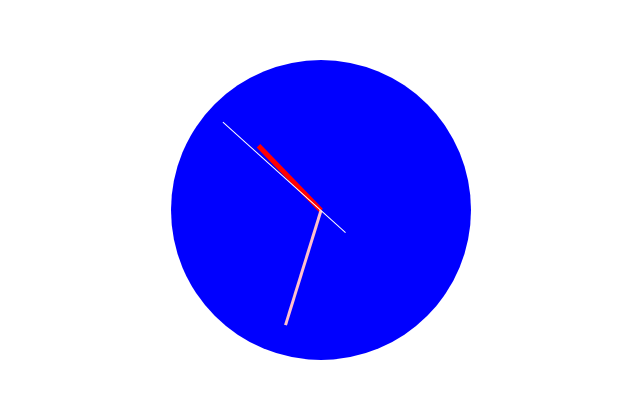
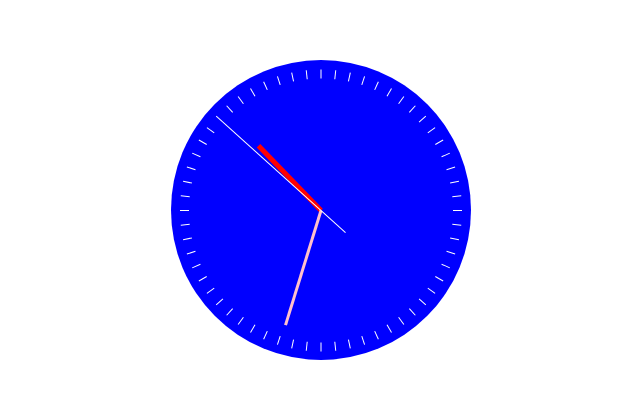
Before and after one commit to CWMo/clock, a plain HTML site: page index.html in a window 1280 px wide. Shown: the part 150-548 px from the top of the page, without its empty margins (319-959 px from the left). Drawn offline with Linux system fonts and the light colour scheme.

Commit message:
Add graduation marks

```diff
--- a/index.html
+++ b/index.html
@@ -13,6 +13,66 @@
         <div id="hour" class="hand"></div>
         <div id="min" class="hand"></div>
         <div id="sec" class="hand"></div>
+        <div style="--min: 0" class="graduation"><div></div></div>
+        <div style="--min: 1" class="graduation"><div></div></div>
+        <div style="--min: 2" class="graduation"><div></div></div>
+        <div style="--min: 3" class="graduation"><div></div></div>
+        <div style="--min: 4" class="graduation"><div></div></div>
+        <div style="--min: 5" class="graduation"><div></div></div>
+        <div style="--min: 6" class="graduation"><div></div></div>
+        <div style="--min: 7" class="graduation"><div></div></div>
+        <div style="--min: 8" class="graduation"><div></div></div>
+        <div style="--min: 9" class="graduation"><div></div></div>
+        <div style="--min: 10" class="graduation"><div></div></div>
+        <div style="--min: 11" class="graduation"><div></div></div>
+        <div style="--min: 12" class="graduation"><div></div></div>
+        <div style="--min: 13" class="graduation"><div></div></div>
+        <div style="--min: 14" class="graduation"><div></div></div>
+        <div style="--min: 15" class="graduation"><div></div></div>
+        <div style="--min: 16" class="graduation"><div></div></div>
+        <div style="--min: 17" class="graduation"><div></div></div>
+        <div style="--min: 18" class="graduation"><div></div></div>
+        <div style="--min: 19" class="graduation"><div></div></div>
+        <div style="--min: 20" class="graduation"><div></div></div>
+        <div style="--min: 21" class="graduation"><div></div></div>
+        <div style="--min: 22" class="graduation"><div></div></div>
+        <div style="--min: 23" class="graduation"><div></div></div>
+        <div style="--min: 24" class="graduation"><div></div></div>
+        <div style="--min: 25" class="graduation"><div></div></div>
+        <div style="--min: 26" class="graduation"><div></div></div>
+        <div style="--min: 27" class="graduation"><div></div></div>
+        <div style="--min: 28" class="graduation"><div></div></div>
+        <div style="--min: 29" class="graduation"><div></div></div>
+        <div style="--min: 30" class="graduation"><div></div></div>
+        <div style="--min: 31" class="graduation"><div></div></div>
+        <div style="--min: 32" class="graduation"><div></div></div>
+        <div style="--min: 33" class="graduation"><div></div></div>
+        <div style="--min: 34" class="graduation"><div></div></div>
+        <div style="--min: 35" class="graduation"><div></div></div>
+        <div style="--min: 36" class="graduation"><div></div></div>
+        <div style="--min: 37" class="graduation"><div></div></div>
+        <div style="--min: 38" class="graduation"><div></div></div>
+        <div style="--min: 39" class="graduation"><div></div></div>
+        <div style="--min: 40" class="graduation"><div></div></div>
+        <div style="--min: 41" class="graduation"><div></div></div>
+        <div style="--min: 42" class="graduation"><div></div></div>
+        <div style="--min: 43" class="graduation"><div></div></div>
+        <div style="--min: 44" class="graduation"><div></div></div>
+        <div style="--min: 45" class="graduation"><div></div></div>
+        <div style="--min: 46" class="graduation"><div></div></div>
+        <div style="--min: 47" class="graduation"><div></div></div>
+        <div style="--min: 48" class="graduation"><div></div></div>
+        <div style="--min: 49" class="graduation"><div></div></div>
+        <div style="--min: 50" class="graduation"><div></div></div>
+        <div style="--min: 51" class="graduation"><div></div></div>
+        <div style="--min: 52" class="graduation"><div></div></div>
+        <div style="--min: 53" class="graduation"><div></div></div>
+        <div style="--min: 54" class="graduation"><div></div></div>
+        <div style="--min: 55" class="graduation"><div></div></div>
+        <div style="--min: 56" class="graduation"><div></div></div>
+        <div style="--min: 57" class="graduation"><div></div></div>
+        <div style="--min: 58" class="graduation"><div></div></div>
+        <div style="--min: 59" class="graduation"><div></div></div>
     </section>
     <script>
         const hour = document.getElementById("hour");
--- a/style.css
+++ b/style.css
@@ -179,3 +179,18 @@ body {
   left: 6%;
   transform-origin: 80%;
 }
+
+.graduation {
+  width: 100%;
+  position: absolute;
+  top: 50%;
+  transform: rotate(calc(var(--min) * 6deg + 90deg));
+}
+
+.graduation div {
+  width: 3%;
+  height: 1px;
+  position: relative;
+  left: 3%;
+  background-color: white;
+}
```
Lines whose indentation alone changed are shown as unchanged.
